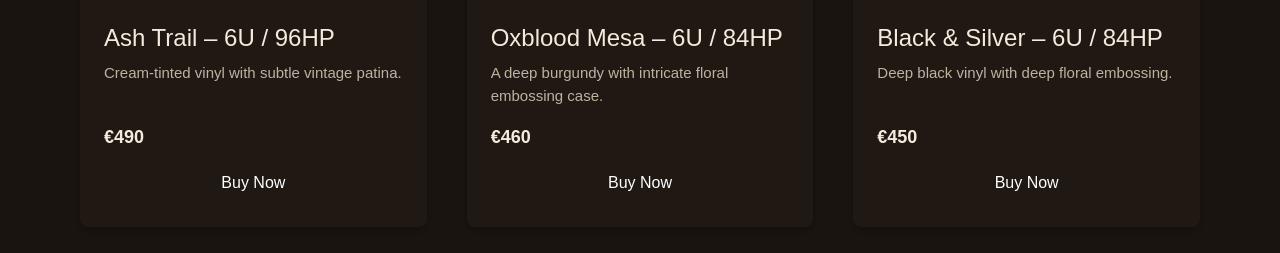
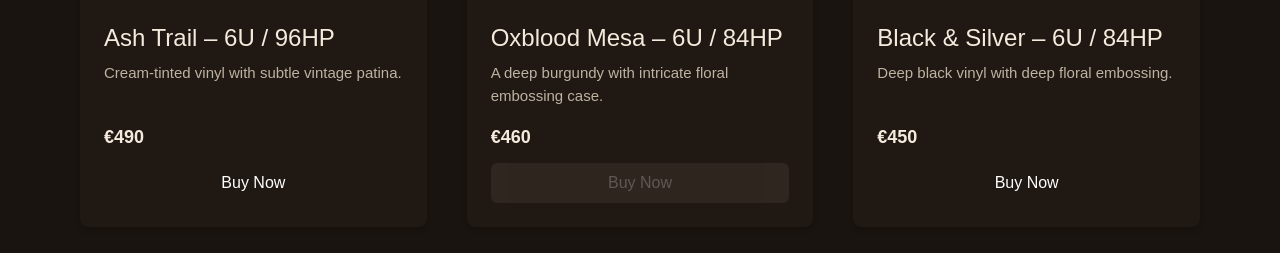
Before and after one commit to Lyesse100780/noisy-by-nature, a Next.js app: page /shop in a window 1280 px wide. Shown: the part 1159-1412 px from the top of the page. Built offline with nearby package versions, Linux system fonts and the light colour scheme; a web font is replaced by a local one.

Commit message:
Fix paymentLink optional in shop CTA

```diff
--- a/app/shop/page.tsx
+++ b/app/shop/page.tsx
@@ -74,15 +74,23 @@ export default function Shop() {
                 <p className="text-lg font-semibold mb-3">{product.price}</p>
 
                 <button
+  type="button"
+  disabled={!product.paymentLink}
   onClick={(e) => {
     e.preventDefault();
     e.stopPropagation();
-                    window.location.href = product.paymentLink;
+    if (!product.paymentLink) return;
+    window.location.assign(product.paymentLink);
   }}
-                  className="bg-noisy-copper hover:bg-noisy-copper/80 text-white px-6 py-2 rounded-md w-full transition"
+  className={`px-6 py-2 rounded-md w-full transition ${
+    product.paymentLink
+      ? "bg-noisy-copper hover:bg-noisy-copper/80 text-white"
+      : "bg-[#3a2f27] text-white/40 cursor-not-allowed opacity-60"
+  }`}
 >
   Buy Now
 </button>
+
               </div>
             </div>
           </a>
```
Lines whose indentation alone changed are shown as unchanged.
